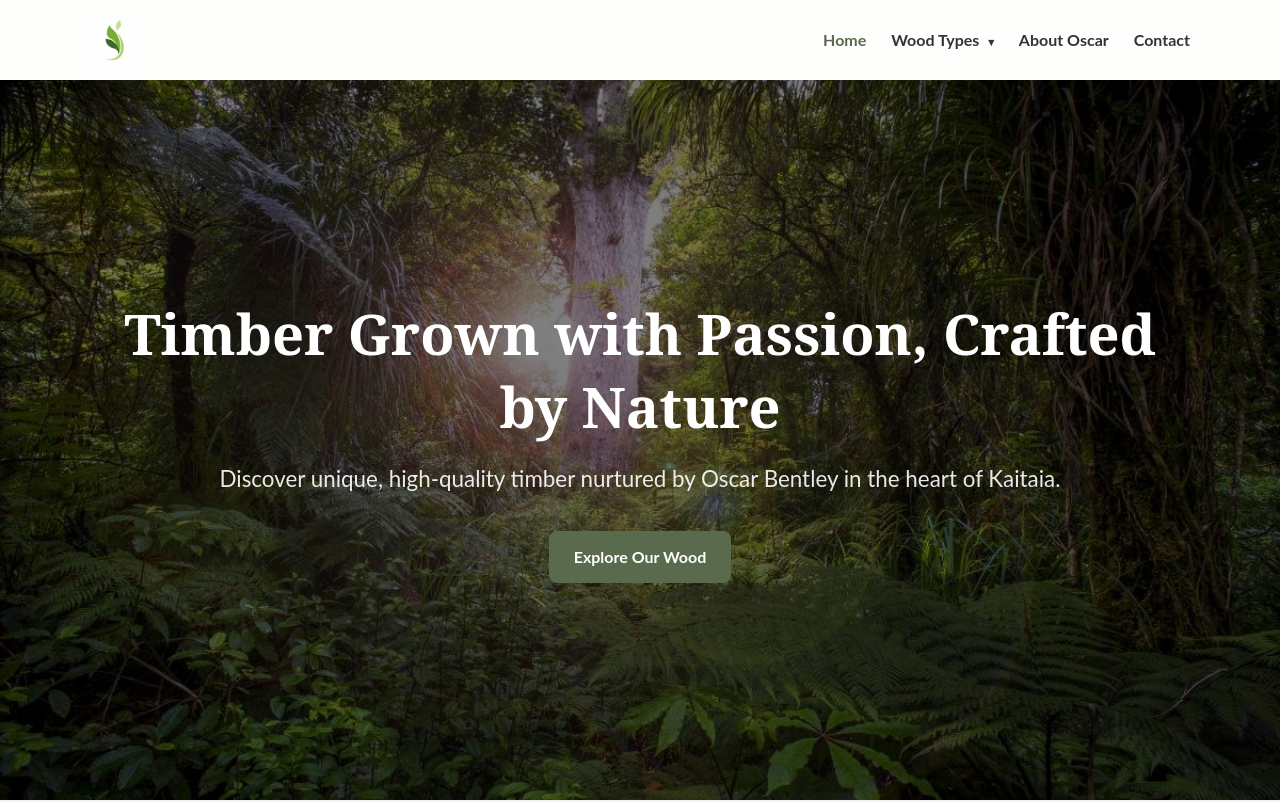
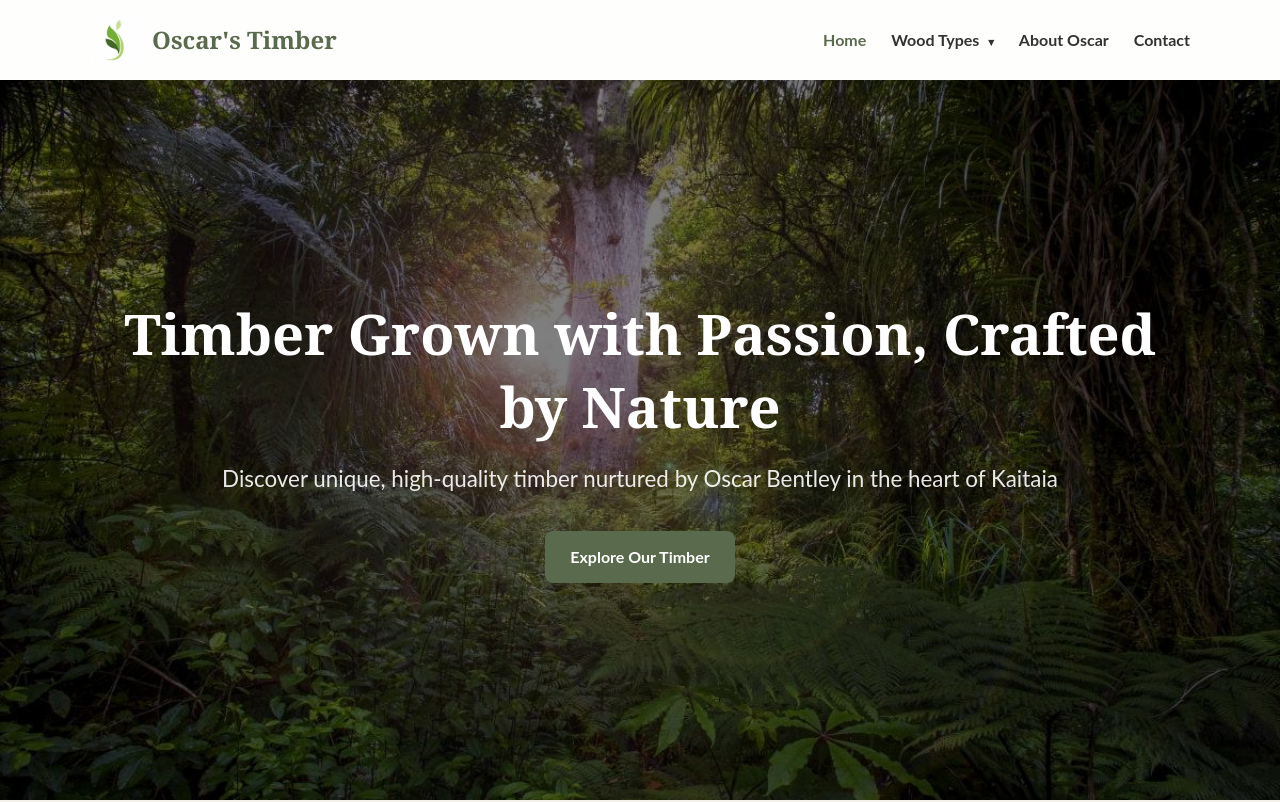
Before and after one commit to shockalotti/Oscar, a plain HTML site: page index.html in a window 1280 px wide. Shown: the top 802 px of the page. Drawn offline with Linux system fonts and the light colour scheme.

Commit message:
Add logo and icon

```diff
--- a/css/style.css
+++ b/css/style.css
@@ -82,7 +82,23 @@ img { max-width: 100%; height: auto; display: block; }
     box-shadow: 0 2px 10px rgba(0,0,0,0.08);
 }
 .header-container { display: flex; justify-content: space-between; align-items: center; height: 100%; }
+.logo {
+    display: flex; /* Align image and text */
+    align-items: center;
+    text-decoration: none; /* Remove underline from link */
+}
 .logo img { max-height: 50px; } /* Adjust as needed */
+.logo span {
+    margin-left: 12px; /* Space between logo and text */
+    font-family: var(--font-primary); /* Use primary brand font */
+    font-size: 1.5rem; /* Adjust size as needed */
+    font-weight: bold;
+    color: var(--primary-color); /* Use primary brand color */
+    line-height: 1; /* Prevent extra line height affecting alignment */
+}
+/* Optional: Change text color on hover if desired */
+/* .logo:hover span { color: var(--secondary-color); } */
+
 .main-nav > ul { display: flex; } /* Target only the top-level UL */
 .main-nav li { margin-left: 25px; position: relative; }
 .main-nav a { color: var(--dark-text); font-weight: bold; padding: 10px 0; display: block; }
--- a/index.html
+++ b/index.html
@@ -40,7 +40,7 @@
             <a href="index.html" class="logo">
                 <img src="img/logo.jpg" alt="Oscar's Timber Logo">
                 <!-- Optional: Add site name text alongside logo -->
-                <!-- <span>Oscar's Timber</span> -->
+               <span>Oscar's Timber</span>
             </a>
             <nav class="main-nav" id="main-nav">
                 <button class="nav-close-btn" id="nav-close-btn" aria-label="Close menu">
@@ -73,8 +73,8 @@
         <section class="hero" style="background-image: url('img/hero-background.jpg');">
             <div class="container hero-content">
                 <h1>Timber Grown with Passion, Crafted by Nature</h1>
-                <p class="subtitle">Discover unique, high-quality timber nurtured by Oscar Bentley in the heart of Kaitaia.</p>
-                <a href="#featured-timber" class="btn btn-primary">Explore Our Wood</a>
+                <p class="subtitle">Discover unique, high-quality timber nurtured by Oscar Bentley in the heart of Kaitaia</p>
+                <a href="#featured-timber" class="btn btn-primary">Explore Our Timber</a>
             </div>
         </section>
 
```
Also changed, not shown: about.html (+1 -1 lines), contact.html (+1 -1 lines), timber/puriri.html (+3 -2 lines), assets/icons/close.svg (added), assets/icons/menu-icon.svg (added).
